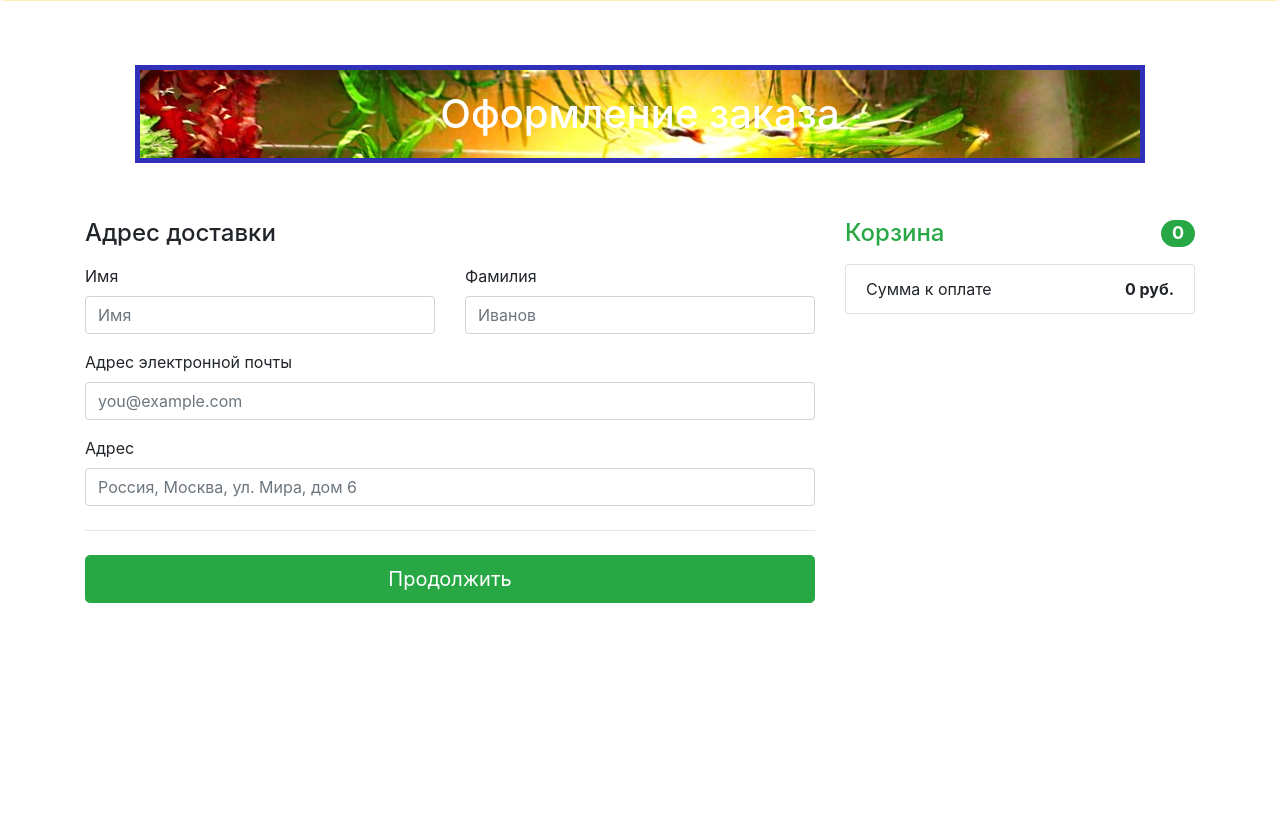
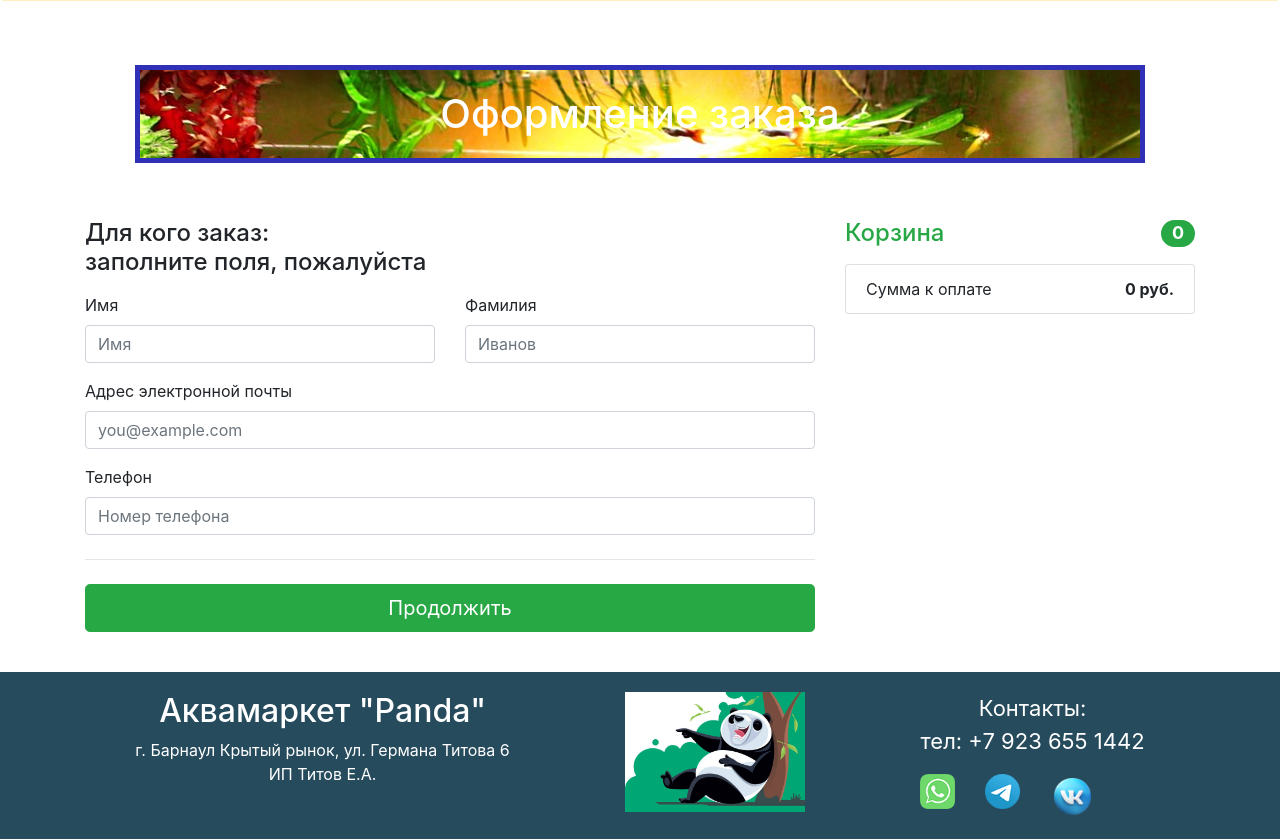
Before and after one commit to wadimkravtsov/Fish, a Django app: page /orders/order-create/ in a window 1280 px wide. Shown: the part 857-1696 px from the top of the page. Before the commit the page ends 1460 px from the top, so only its background shows below. Run offline with Django 5.2, Linux system fonts and the light colour scheme; the visitor is signed in with stand-in values (Sample User, id 1); data that the repository does not hold is empty.

Commit message:
Evgen #1

```diff
--- a/first/aqua/orders/forms.py
+++ b/first/aqua/orders/forms.py
@@ -5,7 +5,7 @@ class OrderForm(forms.ModelForm):
     first_name = forms.CharField(widget=forms.TextInput(attrs={'class': 'form-control', 'placeholder': 'Имя'}))
     last_name = forms.CharField(widget=forms.TextInput(attrs={'class': 'form-control', 'placeholder': 'Иванов'}))
     email = forms.EmailField(widget=forms.EmailInput(attrs={'class': 'form-control', 'placeholder': 'you@example.com'}))
-    address = forms.CharField(widget=forms.TextInput(attrs={'class': 'form-control', 'placeholder': 'Россия, Москва, ул. Мира, дом 6'}))
+    address = forms.CharField(widget=forms.TextInput(attrs={'class': 'form-control', 'placeholder': 'Номер телефона'}))
 
     class Meta:
         model = Order
--- a/first/aqua/orders/models.py
+++ b/first/aqua/orders/models.py
@@ -9,14 +9,14 @@ class Order(models.Model):
     DELIVERED = 3
     STATUSES = (
         (CREATED, 'Создан'),
-        (PAID, 'Оплачен'),
-        (ON_WAY, 'В пути'),
-        (DELIVERED, 'Доставлен')
+        (PAID, 'Принят'),
+        (ON_WAY, 'Готов'),
+        (DELIVERED, 'Передан Заказчику')
     )
     first_name = models.CharField(max_length=100, verbose_name='Имя')
     last_name = models.CharField(max_length=100, verbose_name='Фамилия')
     email = models.EmailField(max_length=200, verbose_name='Email')
-    address = models.CharField(max_length=250, verbose_name='Адрес')
+    address = models.CharField(max_length=250, verbose_name='Телефон')
     basket_history = models.JSONField(default=dict, verbose_name='История заказов')
     created = models.DateTimeField(auto_now_add=True, verbose_name='Дата создания')
     status = models.SmallIntegerField(default=CREATED, choices=STATUSES)
--- a/first/aqua/orders/templates/orders/order-create.html
+++ b/first/aqua/orders/templates/orders/order-create.html
@@ -41,7 +41,7 @@
                 </ul>
             </div>
             <div class="col-md-7 col-lg-8">
-                <h4 class="mb-3">Адрес доставки</h4>
+                <h4 class="mb-3">Для кого заказ:<br>заполните поля, пожалуйста</h4>
                 <form action="{% url 'order-create' %}" method="post">
                     {% csrf_token %}
 
@@ -57,12 +57,12 @@
                         </div>
 
                         <div class="col-12 mt-3">
-                            <label for="{{ from.email.id_for_label }}" class="form-label">Адрес электронной почты</label>
+                            <label for="{{ form.email.id_for_label }}" class="form-label">Адрес электронной почты</label>
                            {{ form.email }}
                         </div>
 
                         <div class="col-12 mt-3">
-                            <label for=" {{ form.address.id_for_label }}" class="form-label">Адрес</label>
+                            <label for=" {{ form.address.id_for_label }}" class="form-label">Телефон</label>
                             {{ form.address }}
                         </div>
 
--- a/first/aqua/orders/templates/orders/order.html
+++ b/first/aqua/orders/templates/orders/order.html
@@ -13,7 +13,7 @@
 <section>
     <div>
         <div style="width: 1200px; margin: 10px auto;">
-            <h1>Заказ №{{ object.id }}</h1>
+            <h1 style = "color: blue;">Заказ №{{ object.id }}</h1>
             <div class="orders mt-5">
                 <table class="table" style="width: 1200px; margin-left: 90px;">
                     <thead>
--- a/first/aqua/orders/templates/orders/orders.html
+++ b/first/aqua/orders/templates/orders/orders.html
@@ -13,7 +13,7 @@
 <section>
     <div>
         <div style="width: 1200px; margin: 10px auto;">
-            <h1>Заказы</h1>
+            <h1 style = "color: blue;">Заказы</h1>
             <div class="orders mt-5">
                 <table class="table" style="width: 1200px; margin-left: 70px;">
                     <thead>
--- a/first/aqua/orders/templates/orders/success.html
+++ b/first/aqua/orders/templates/orders/success.html
@@ -8,13 +8,13 @@
 
 {% endblock %}
 {% block content %}
-                        <div class="card shadow-lg border-0 rounded-lg mt-5">
+                        <div class="card shadow-lg border-0 rounded-lg mt-5" style = "margin: 0 auto">
                             <div class="card-header">
-                                <h3 class="text-center font-weight-light my-4">Спасибо за заказ!</h3>
+                                <h3 class="text-center font-weight-light my-4" style = "background: yellow; color: blue; font-weight: bolder;">Спасибо за заказ!</h3>
                             </div>
                             <div class="card-body text-center">
                                 <h4>
-                                    Ваш заказ успешно сформирован.
+                                    Ваш заказ принят, с вами свяжется менеджер магазина, у нас - САМОВЫВОЗ!
                                 </h4>
                             </div>
                         </div>
--- a/first/aqua/products/admin.py
+++ b/first/aqua/products/admin.py
@@ -12,6 +12,7 @@ class PhotoAdd(admin.StackedInline):
 class ProductAdmin(admin.ModelAdmin):
     list_display = ('id', 'name', 'category', 'price', 'quantity')
     list_display_links = ('id', 'name')
+    search_fields = ('name',)
     inlines = [PhotoAdd]
 
 class PhotoAdmin(admin.ModelAdmin):
--- a/first/aqua/products/models.py
+++ b/first/aqua/products/models.py
@@ -13,6 +13,7 @@ class CatSlider(models.Model):
         return self.cat_name
 
     class Meta:
+        # ordering = ['cat_name']
         verbose_name = 'категория'
         verbose_name_plural = 'категории'
 
--- a/first/aqua/products/static/css/style.css
+++ b/first/aqua/products/static/css/style.css
@@ -358,3 +358,42 @@ ul{
 .mt-5{
     margin-top: 10px;
 }
+
+/* Подвал */
+
+.site-footer{
+    display: flex;
+    justify-content: space-evenly;
+    background-color: #264b5d;
+    margin-top: 40px;
+    padding: 20px;
+    color: white;
+    text-align: center;
+}
+
+.mess{
+    display: flex;
+    gap: 10px;
+}
+
+.whatsapp-label {
+  width: 35px;
+  height: 35px;
+  float: left;
+  margin-right: 20px;
+  background: url(../products/wa-logo.png) no-repeat center top / cover;
+}
+.telegram-label {
+  width: 35px;
+  height: 35px;
+  float: left;
+  margin-right: 20px;
+  background: url(../products/tg-logo.png) no-repeat center top / cover;
+}
+.vk-label {
+  width: 45px;
+  height: 45px;
+  float: left;
+  padding: 5px;
+  background: url(../products/img-subsc-vk.png) no-repeat center top / cover;
+}
--- a/first/aqua/products/templates/products/base.html
+++ b/first/aqua/products/templates/products/base.html
@@ -3,7 +3,7 @@
 <html lang="en">
 <head>
     <meta charset="UTF-8">
-    <title>Title</title>
+    <title>Аквамаркет</title>
     <link rel="stylesheet" href="{% static 'css/style.css' %}">
 
     <link rel="stylesheet" href="https://cdn.jsdelivr.net/npm/bootstrap@4.5.3/dist/css/bootstrap.min.css" integrity="sha384-TX8t27EcRE3e/ihU7zmQxVncDAy5uIKz4rEkgIXeMed4M0jlfIDPvg6uqKI2xXr2" crossorigin="anonymous">
@@ -58,7 +58,20 @@
     {% block content %}
     {% endblock %}
 
-
+<footer class ="site-footer">
+    <div>
+        <h2>Аквамаркет "Panda"</h2>
+        <p>г. Барнаул Крытый рынок, ул. Германа Титова 6<br>ИП Титов Е.А.</p>
+    </div>
+    <img src="../../static/panda/panda.jpg" alt="Панда" width="180" height="120">
+    <div class = "contact">
+        <p style ="font-size: 22px;">Контакты:<br>тел: +7 923 655 1442 </p>
+        <div class ="mess">
+            <a class="whatsapp-label" href="https://web.whatsapp.com/"></a>
+            <a class="telegram-label" href="https://t.me/+79050804475"></a>
+            <a class="vk-label" href="/"></a>
+        </div>
+</footer>
 <script src="https://code.jquery.com/jquery-3.5.1.slim.min.js" integrity="sha384-DfXdz2htPH0lsSSs5nCTpuj/zy4C+OGpamoFVy38MVBnE+IbbVYUew+OrCXaRkfj" crossorigin="anonymous"></script>
 <script src="https://cdn.jsdelivr.net/npm/bootstrap@4.5.3/dist/js/bootstrap.bundle.min.js" integrity="sha384-ho+j7jyWK8fNQe+A12Hb8AhRq26LrZ/JpcUGGOn+Y7RsweNrtN/tE3MoK7ZeZDyx" crossorigin="anonymous"></script>
 </body>
--- a/first/aqua/products/templates/products/product.html
+++ b/first/aqua/products/templates/products/product.html
@@ -20,7 +20,9 @@
         <div class="long-text">
             {{ product.description }}
         </div>
+        {% if user.is_authenticated %}
         <a href="{% url 'basket_add' product.id %}" class="btn-product">В КОРЗИНУ</a>
+        {% endif %}
         <img src="../../static/panda/panda.jpg" class="panda" alt="Панда" width="500" height="375">
     </div>
 </div>
--- a/first/aqua/products/views.py
+++ b/first/aqua/products/views.py
@@ -8,7 +8,7 @@ def aqua_base(request):
     slider_list = CatSlider.objects.all()
     products_list = Product.objects.all()
     context = {
-        'title': 'Магазин аквариумистики "Panda"',
+        'title': 'Аквамаркет "Panda"',
         'slider_list': slider_list,
         'products_list': products_list
     }
@@ -27,7 +27,7 @@ def products(request, category_id=None):
         tit = f"Panda - {cat_one.cat_name}"
     else:
         pr = Product.objects.filter(name__icontains=search_product)
-        tit = 'Магазин аквариумистики "Panda"'
+        tit = 'Аквамаркет "Panda"'
 
     page = request.GET.get('page')
     result = 6
@@ -66,7 +66,7 @@ def product(request, pk):
     product_obj = Product.objects.get(id=pk)
     slider_list = CatSlider.objects.all()
     context = {
-        'title': 'Магазин аквариумистики "Panda"',
+        'title': 'Аквамаркет "Panda"',
         'slider_list': slider_list,
         'product': product_obj,
     }
```
Also changed, not shown: first/aqua/products/static/products/img-subsc-vk.png (added), first/aqua/products/static/products/tg-logo.png (added), first/aqua/products/static/products/unnamed.jpg (added), first/aqua/products/static/products/wa-logo.png (added).
